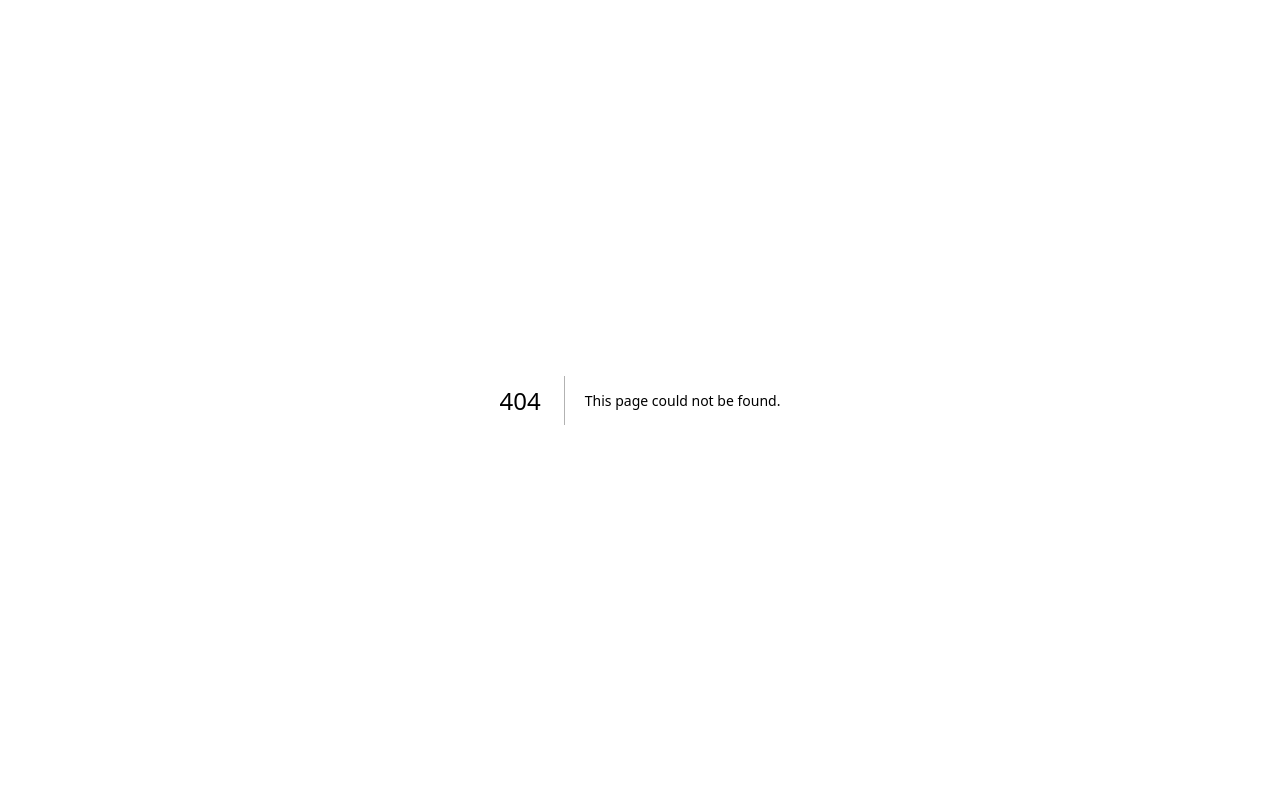
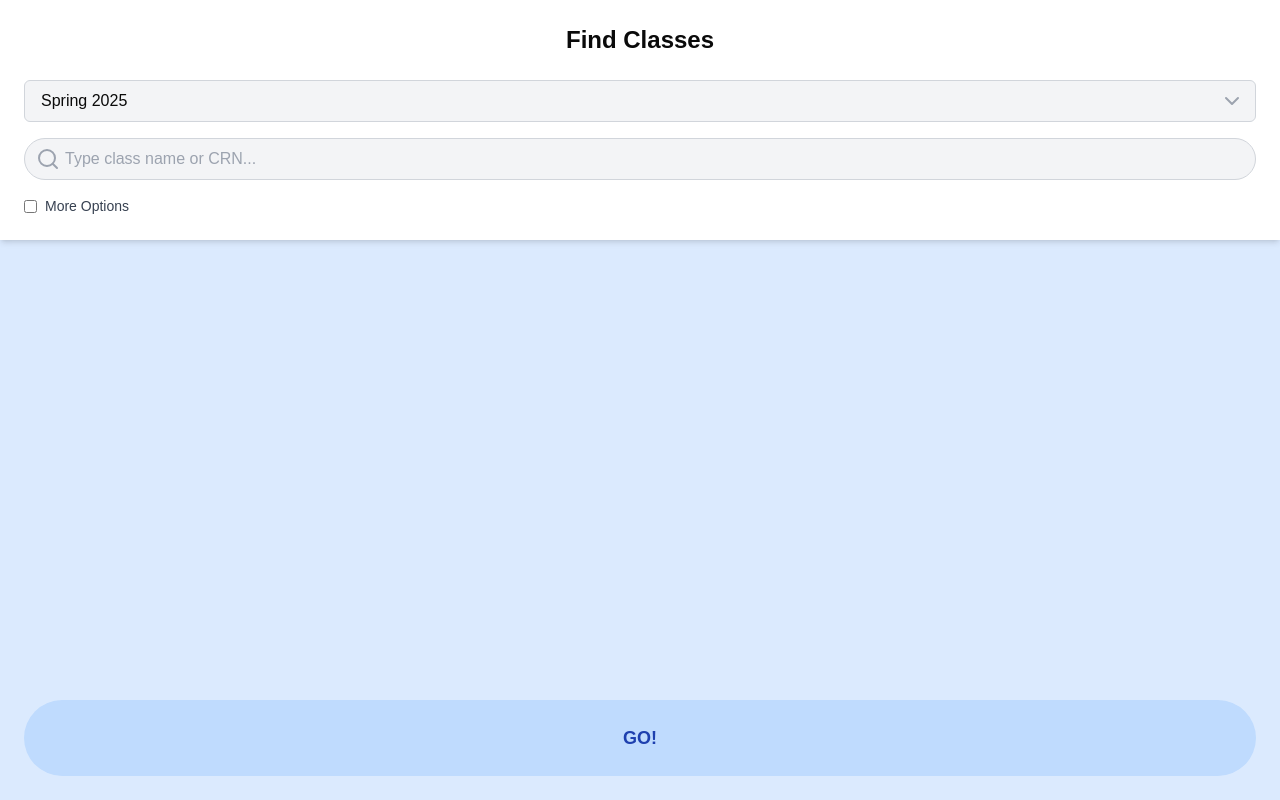
Before and after one commit to DanielleD7/Zero-Seats-Remaining, a Next.js app: page /search in a window 1280 px wide. Before the commit this address had no page. Built offline with nearby package versions, Linux system fonts and the light colour scheme.

Commit message:
Create page.tsx

```diff
--- /dev/null
+++ b/src/app/search/page.tsx
@@ -0,0 +1,114 @@
+'use client';
+
+import React from 'react';
+import { useState } from 'react'
+import { ChevronLeft, ShoppingCart, Search, ChevronDown } from 'lucide-react'
+import { useRouter } from 'next/navigation'
+// import AwesomeAlert from 'react-native-awesome-alerts';
+// import PageTransition from '../../components/meta/page-transition'
+// import SlideInOverlay from '@/components/meta/slide-in-overlay-bottom';
+
+export default function FindClasses() {
+  const router = useRouter()
+  const [searchTerm, setSearchTerm] = useState('')
+  const [showMoreOptions, setShowMoreOptions] = useState(false)
+  const [courseSubject, setCourseSubject] = useState('')
+  const [courseNumber, setCourseNumber] = useState('')
+  const [crn, setCrn] = useState('')
+  const [selectedSemester, setSelectedSemester] = useState('Spring 2025')
+  const [isOverlayOpen, setIsOverlayOpen] = useState(false)
+
+  const semesters = [
+    "Spring 2025", "Fall 2024", "Spring 2024", "Fall 2023", "Spring 2023", "Fall 2022"
+  ]
+
+  const toResults = () => {
+
+    router.push(`/results?subject=${courseSubject.toUpperCase()}&number=${courseNumber.toUpperCase()}`)
+    // setIsOverlayOpen(true)
+  }
+
+  return (
+    // <PageTransition>
+    <div className="min-h-screen bg-blue-100 flex flex-col">
+
+      <main className="flex-grow flex flex-col">
+        <div className="bg-white p-6 shadow-md">
+          <h1 className="text-2xl font-bold text-center mb-6">Find Classes</h1>
+
+          <div className="relative mb-4">
+            <select
+              value={selectedSemester}
+              onChange={(e) => setSelectedSemester(e.target.value)}
+              className="w-full bg-gray-100 border border-gray-300 rounded-md py-2 px-4 appearance-none"
+            >
+              {semesters.map((semester) => (
+                <option key={semester} value={semester}>{semester}</option>
+              ))}
+            </select>
+            <ChevronDown className="absolute right-3 top-1/2 transform -translate-y-1/2 text-gray-400 pointer-events-none" />
+          </div>
+
+          <div className="relative mb-4">
+            <Search className="absolute left-3 top-1/2 transform -translate-y-1/2 text-gray-400" />
+            <input
+              type="text"
+              placeholder="Type class name or CRN..."
+              value={searchTerm}
+              onChange={(e) => setSearchTerm(e.target.value)}
+              className="pl-10 pr-4 py-2 w-full rounded-full bg-gray-100 border border-gray-300"
+            />
+          </div>
+
+          <div className="flex items-center space-x-2">
+            <input
+              type="checkbox"
+              id="moreOptions"
+              checked={showMoreOptions}
+              onChange={(e) => setShowMoreOptions(e.target.checked)}
+              className="rounded border-gray-300 text-blue-600 focus:ring-blue-500"
+            />
+            <label
+              htmlFor="moreOptions"
+              className="text-sm font-medium text-gray-700"
+            >
+              More Options
+            </label>
+          </div>
+        </div>
+
+        <div className="flex-grow p-6 flex flex-col">
+          <div className={`space-y-4 overflow-hidden transition-all duration-300 ease-in-out ${showMoreOptions ? 'max-h-80 opacity-100 mb-6' : 'max-h-0 opacity-0'}`}>
+            <input
+              type="text"
+              placeholder="Subject"
+              value={courseSubject}
+              onChange={(e) => setCourseSubject(e.target.value)}
+              className="w-full bg-white border border-gray-300 rounded-md py-2 px-4"
+            />
+            <input
+              type="text"
+              placeholder="Course #"
+              value={courseNumber}
+              onChange={(e) => setCourseNumber(e.target.value)}
+              className="w-full bg-white border border-gray-300 rounded-md py-2 px-4"
+            />
+            <input
+              type="text"
+              placeholder="CRN"
+              value={crn}
+              onChange={(e) => setCrn(e.target.value)}
+              className="w-full bg-white border border-gray-300 rounded-md py-2 px-4"
+            />
+          </div>
+
+          <div className="mt-auto">
+            <button onClick={toResults} className="w-full bg-blue-200 text-blue-800 hover:bg-blue-300 text-lg py-6 rounded-full font-semibold transition-colors duration-200">
+              GO!
+            </button>
+          </div>
+        </div>
+      </main>
+    </div>
+  )
+}
```
